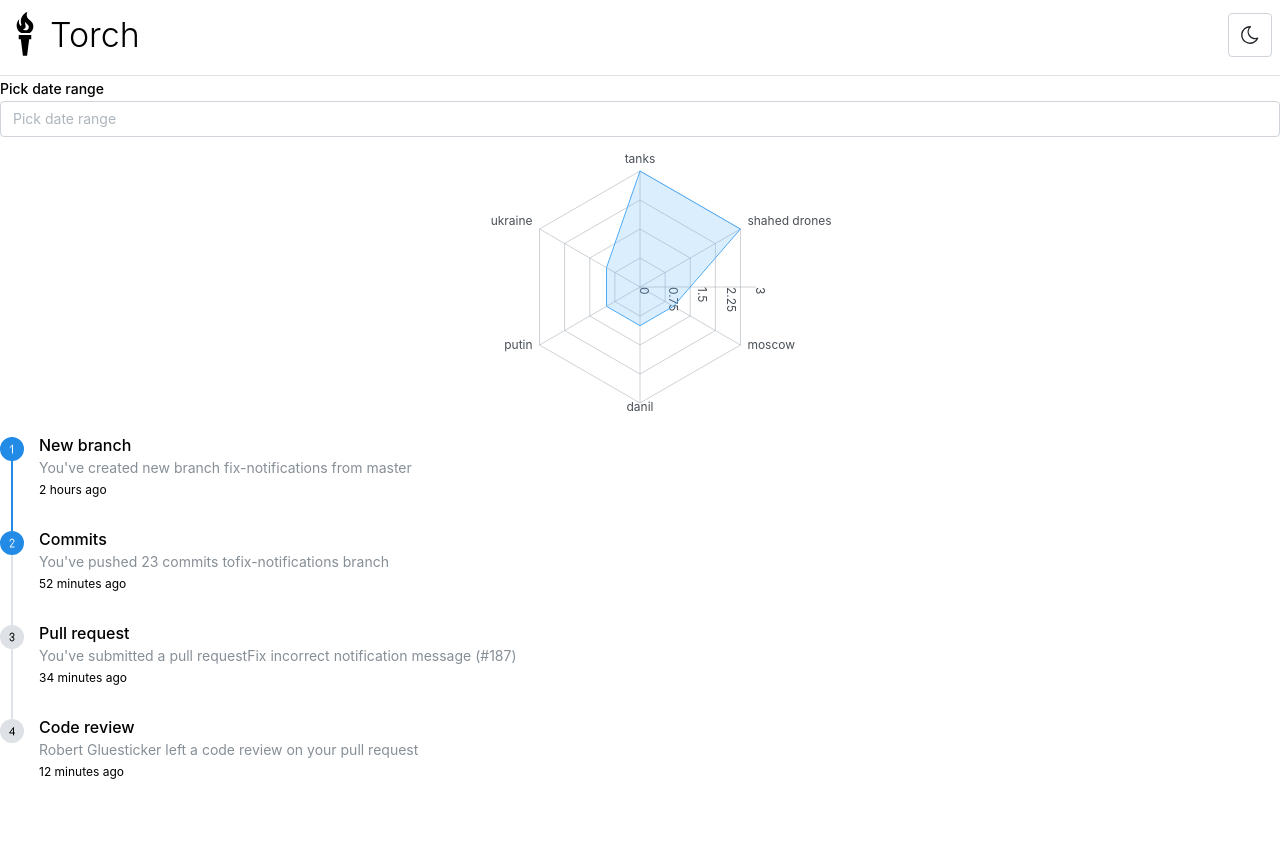
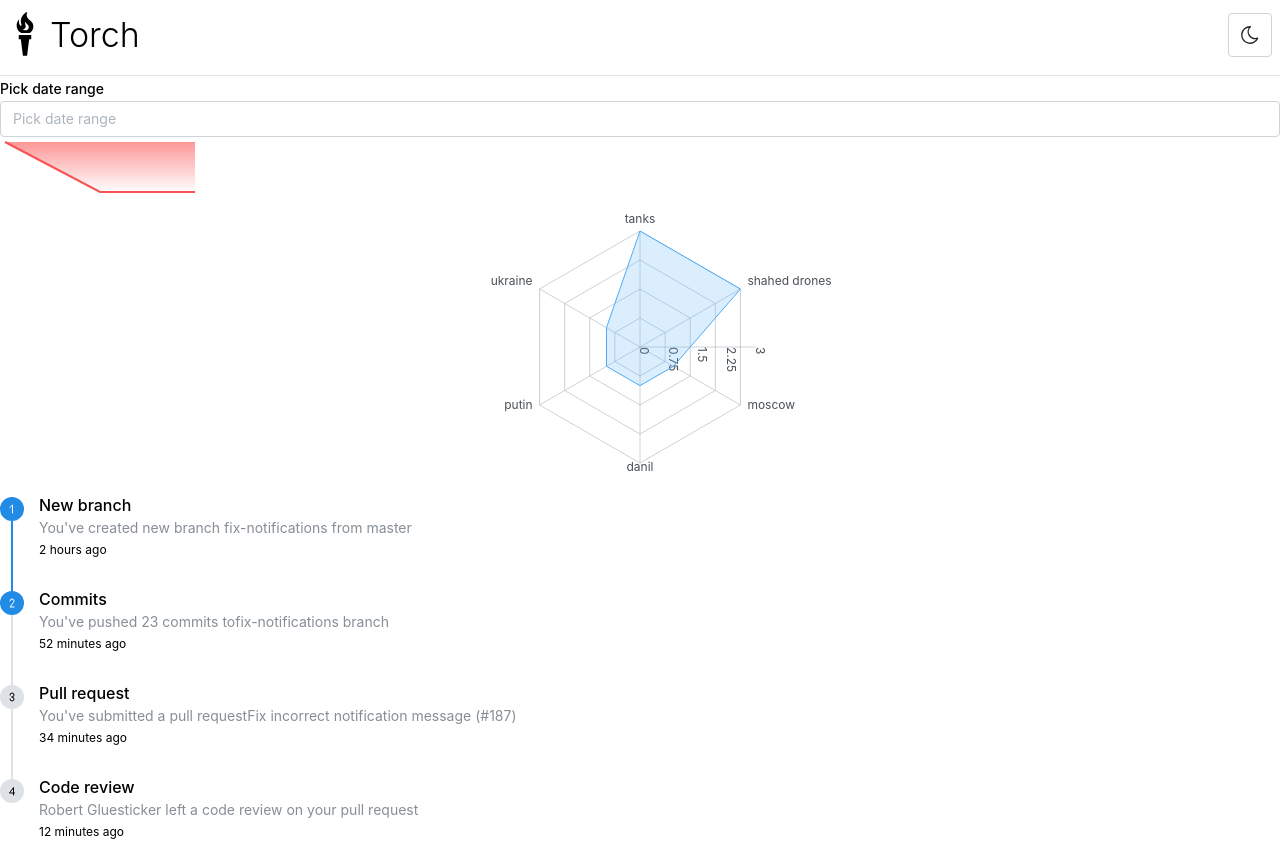
Before and after one commit to dankolesnikov/national-defense-hackathon, a Next.js app: page / in a window 1280 px wide. Before the commit the page ends 800 px from the top, so only its background shows below. Built offline with nearby package versions, Linux system fonts and the light colour scheme.

Commit message:
sentiment trend

```diff
--- a/src/app/homepage.tsx
+++ b/src/app/homepage.tsx
@@ -3,7 +3,7 @@ import Image from "next/image";
 import styles from "./page.module.css";
 import "@mantine/core/styles.css";
 import { AppShell, Group, Title, useMantineColorScheme } from "@mantine/core";
-import { RadarChart } from "@mantine/charts";
+import { RadarChart, Sparkline } from "@mantine/charts";
 import { Timeline, Text } from "@mantine/core";
 import {
   IconNumber1,
@@ -14,9 +14,9 @@ import {
 import torch_dark_mode from "../../public/torch_white.svg";
 import torch_light_mode from "../../public/torch_black.svg";
 import { DarkModeToggle } from "./components/DarkModeToggle";
-import { getMessages } from "@/utils/parsingUtils";
+import { Message, getMessages } from "@/utils/parsingUtils";
 import { useMemo, useState } from "react";
-import { DatePickerInput } from "@mantine/dates";
+import { DatePickerInput, DatesProvider } from "@mantine/dates";
 
 export default function HomePage() {
   const { colorScheme } = useMantineColorScheme();
@@ -50,6 +50,62 @@ export default function HomePage() {
     return tagCountArray;
   }, [selectedMessages]);
 
+  const chunkedMessages = useMemo(() => {
+    // Iterate through messages
+    const groupedMessages = selectedMessages.reduce((acc, message) => {
+      const dayOfMonth = String(message.date.getDate()).padStart(2, "0");
+      const month = String(message.date.getMonth() + 1).padStart(2, "0"); // Adding 1 because getMonth() returns zero-based month index (0-11)
+      const year = message.date.getFullYear();
+
+      // Combine them into a single string
+      const dateString = `${dayOfMonth}-${month}-${year}`;
+      if (!acc[dateString]) {
+        acc[dateString] = [];
+      }
+
+      // Add message to corresponding date
+      acc[dateString].push(message);
+      return acc;
+    }, {} as Record<string, Message[]>);
+
+    // Convert object to array of arrays
+    const result = Object.values(groupedMessages);
+
+    return result;
+  }, [selectedMessages]);
+
+  const sentimentTrend = useMemo(() => {
+    const aggregatedSentiments = {} as Record<string, number>;
+
+    // Iterate over the keys (date strings) in the object
+    for (const dateKey in chunkedMessages) {
+      let sentimentSum = 0;
+      let sentimentCount = 0;
+
+      // Iterate over the array of messages for the current day
+      chunkedMessages[dateKey].forEach((message) => {
+        // Add sentiment value to the sum
+        sentimentSum += message.sentiment;
+        // Increment sentiment count
+        sentimentCount++;
+      });
+
+      // Calculate average sentiment for the current day
+      const averageSentiment =
+        sentimentCount > 0 ? sentimentSum / sentimentCount : 0;
+
+      // Store the aggregated sentiment value for the current day in the aggregatedSentiments object
+      aggregatedSentiments[dateKey] = averageSentiment;
+    }
+
+    // Sort the aggregatedData object by day from earliest to latest
+    const sortedAggregatedData = Object.entries(aggregatedSentiments)
+      .sort(([date1], [date2]) => date1.localeCompare(date2))
+      .map(([_, averageSentiment]) => averageSentiment);
+
+    return sortedAggregatedData;
+  }, [chunkedMessages]);
+
   return (
     <AppShell header={{ height: { base: 48, sm: 60, lg: 76 } }}>
       <AppShell.Header
@@ -77,6 +133,19 @@ export default function HomePage() {
           placeholder="Pick date range"
           value={dateRange}
           onChange={setDateRange}
+        />
+        <Sparkline
+          w={200}
+          h={60}
+          data={sentimentTrend}
+          curveType="linear"
+          trendColors={{
+            positive: "teal.6",
+            negative: "red.6",
+            neutral: "gray.5",
+          }}
+          fillOpacity={0.6}
+          strokeWidth={2}
         />
         <RadarChart
           h={300}
--- a/src/utils/parsingUtils.ts
+++ b/src/utils/parsingUtils.ts
@@ -1,6 +1,6 @@
 import data from "../app/data/messages.json";
 
-type Message = {
+export type Message = {
   id: string;
   text: string;
   locations: string[];
```
